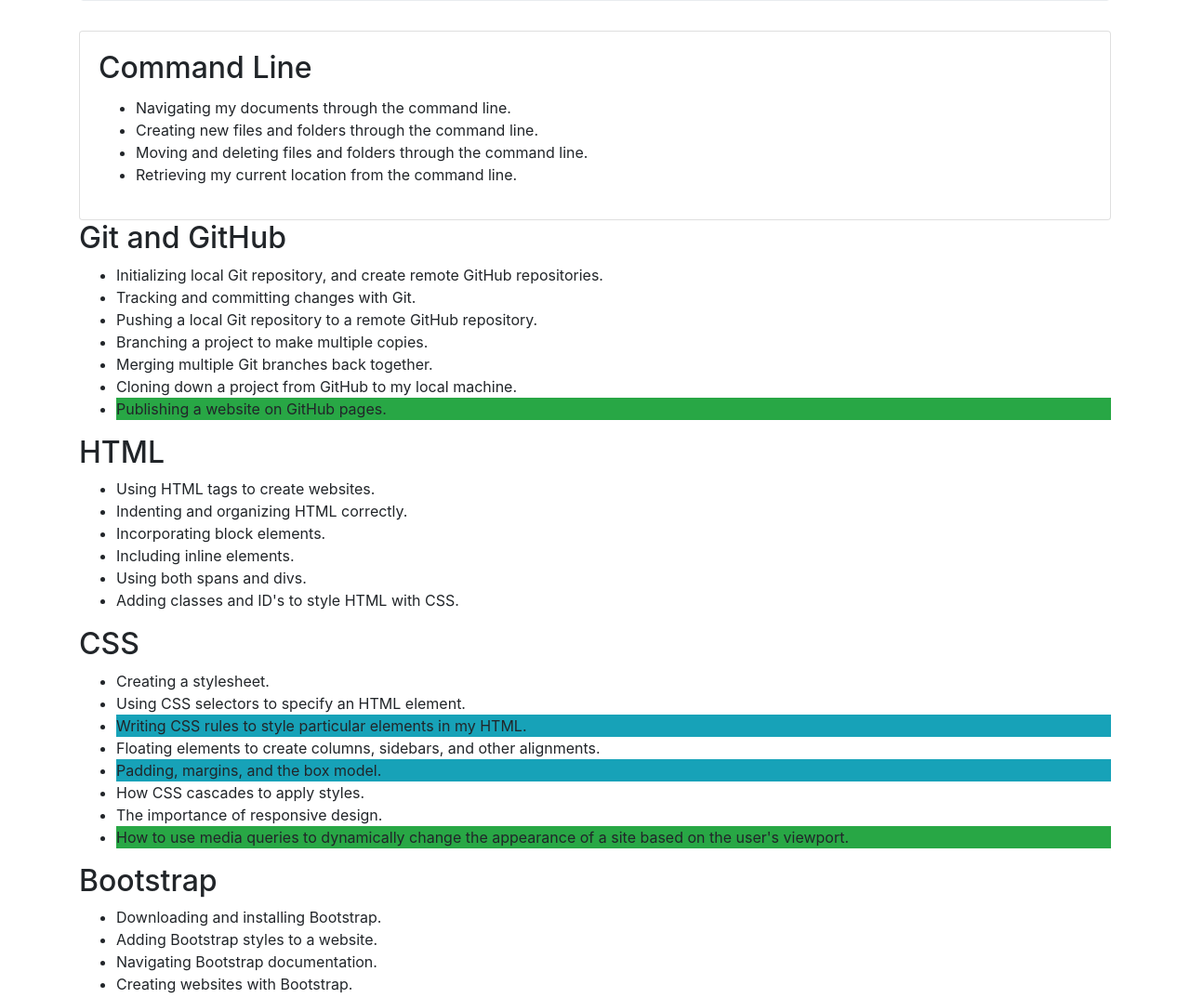
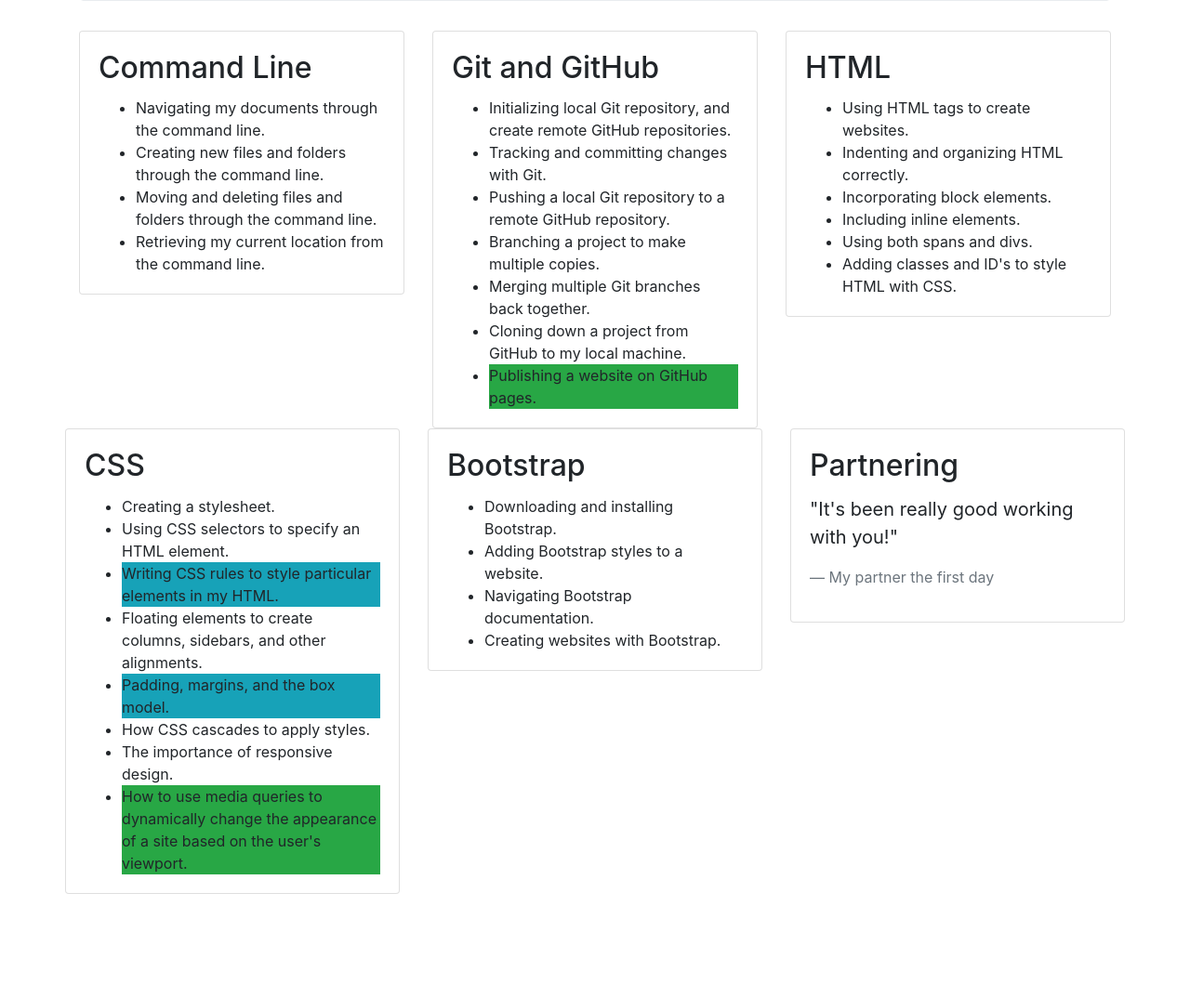
Before and after one commit to Jeroenemo/week-in-review, a plain HTML site: page index.html in a window 1280 px wide. Shown: the part 223-1297 px from the top of the page at 93% size. After the commit the page ends 1185 px from the top, so only its background shows below. Drawn offline with Linux system fonts and the light colour scheme.

Commit message:
add grid system to index.html
Co-authored-by: Jessica R. Williams <jessicarubinwilliams@gmail.com>
Co-authored-by: Mikey Kriegel <mikkrieg@gmail.com>

```diff
--- a/index.html
+++ b/index.html
@@ -12,10 +12,12 @@
     I've almost finished my first week at Epicodus. Here are some of the things I've learned so far:
       </p>
     </div>
+    <div class="row">
+      <div class="col-md-4">
         <div class="card">
           <div class="card-body">
             <h2 class="card-title">Command Line</h2>
-          <ul class =>
+            <ul class="card-text">
               <li>Navigating my documents through the command line.</li>
               <li>Creating new files and folders through the command line.</li>
               <li>Moving and deleting files and folders through the command line.</li>
@@ -23,8 +25,12 @@
             </ul>
           </div>
         </div>
-    <h2>Git and GitHub</h2>
-    <ul>
+      </div>
+      <div class="col-md-4">
+        <div class="card">
+          <div class="card-body">
+            <h2 class="card-title">Git and GitHub</h2>
+            <ul class="card-text">
               <li>Initializing local Git repository, and create remote GitHub repositories.</li>
               <li>Tracking and committing changes with Git.</li>
               <li>Pushing a local Git repository to a remote GitHub repository.</li>
@@ -33,8 +39,14 @@
               <li>Cloning down a project from GitHub to my local machine.</li>
               <li class="bg-success">Publishing a website on GitHub pages.</li>
             </ul>
-    <h2>HTML</h2>
-    <ul>
+          </div>
+        </div>
+      </div>
+      <div class="col-md-4">
+        <div class="card">
+          <div class="card-body">
+            <h2 class="card-title">HTML</h2>
+            <ul class="card-text">
               <li>Using HTML tags to create websites.</li>
               <li>Indenting and organizing HTML correctly.</li>
               <li>Incorporating block elements.</li>
@@ -42,8 +54,15 @@
               <li>Using both spans and divs.</li>
               <li>Adding classes and ID's to style HTML with CSS.</li>
             </ul>
-    <h2>CSS</h2>
-    <ul>
+          </div>
+        </div>
+      </div>
+      <div class="row">
+        <div class="col-md-4">
+          <div class="card">
+            <div class="card-body">
+              <h2 class="card-title">CSS</h2>
+              <ul class="card-text">
                 <li>Creating a stylesheet.</li>
                 <li>Using CSS selectors to specify an HTML element.</li>
                 <li class="bg-info">Writing CSS rules to style particular elements in my HTML.</li>
@@ -53,18 +72,36 @@
                 <li>The importance of responsive design.</li>
                 <li class="bg-success">How to use media queries to dynamically change the appearance of a site based on the user's viewport.</li>
               </ul>
-    <h2>Bootstrap</h2>
-    <ul>
+            </div>
+          </div>
+        </div>
+        <div class="col-md-4">
+          <div class="card">
+            <div class="card-body">
+              <h2 class="card-title">Bootstrap</h2>
+              <ul class="card-text">
                 <li>Downloading and installing Bootstrap.</li>
                 <li>Adding Bootstrap styles to a website.</li>
                 <li>Navigating Bootstrap documentation.</li>
                 <li>Creating websites with Bootstrap.</li>
               </ul>
-    <h2>Partnering</h2>
+            </div>
+          </div>
+        </div>
+        <div class="col-md-4">
+          <div class="card">
+            <div class="card-body">
+              <h2 class="card-title">Partnering</h2>
+              <div class="card-text">
                 <blockquote class="blockquote">
                   <p>"It's been really good working with you!"</p>
                   <footer class="blockquote-footer">My partner the first day</footer>
                 </blockquote>
             </div>
+          </div>
+        </div>
+      </div>
+    </div>
+  </div>
 </body>
 </html>
```
Lines whose indentation alone changed are shown as unchanged.
